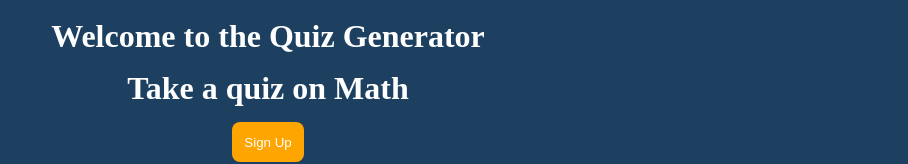
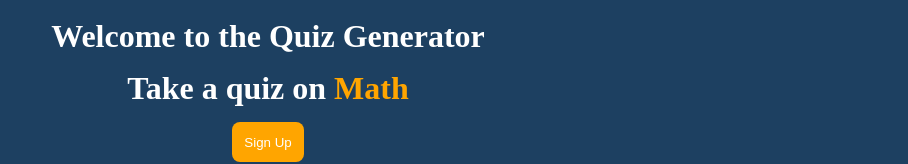
Before and after one commit to FS-Apprenticeship/quiz-generator, a Vue app: page / in a window 1280 px wide. Shown: the part 350-514 px from the top of the page, without its empty margins (372-1280 px from the left). Built offline with nearby package versions, Linux system fonts and the light colour scheme; no server answers.

Commit message:
Give it a pop of color

```diff
--- a/src/components/StartPage.vue
+++ b/src/components/StartPage.vue
@@ -15,7 +15,10 @@ const randomTopic = ref(listOfThings[Math.floor(Math.random() * listOfThings.len
   </header>
   <main>
     <h1>Welcome to the Quiz Generator</h1>
-    <h1>Take a quiz on {{ randomTopic }}</h1>
+    <h1>
+      Take a quiz on
+      <span style="color: orange">{{ randomTopic }}</span>
+    </h1>
     <button class="rounded" @click="router.push('/sign-up')">Sign Up</button>
   </main>
 </template>
```
